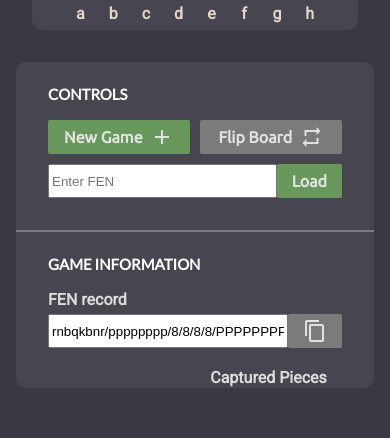
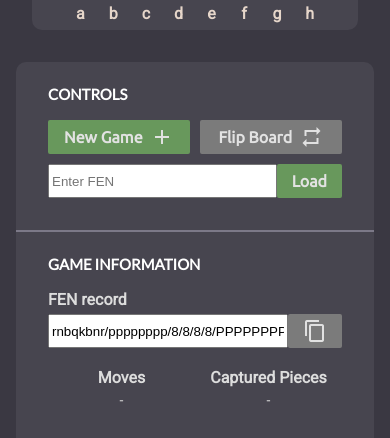
Before and after one commit to bethanw10/vue-chess, a Vue app: page / in a window 390 px wide. Shown: the part 312-750 px from the top of the page. Built offline with nearby package versions, Linux system fonts and the light colour scheme.

Commit message:
Improve view on mobile

```diff
--- a/src/components/Sidebar.vue
+++ b/src/components/Sidebar.vue
@@ -121,6 +121,7 @@
 
 @media only screen and (max-width: 900px) {
   .sidebar {
+    max-height: fit-content;
     max-width: 100vw;
     height: auto;
     margin: 16px 16px 0 16px;
```
